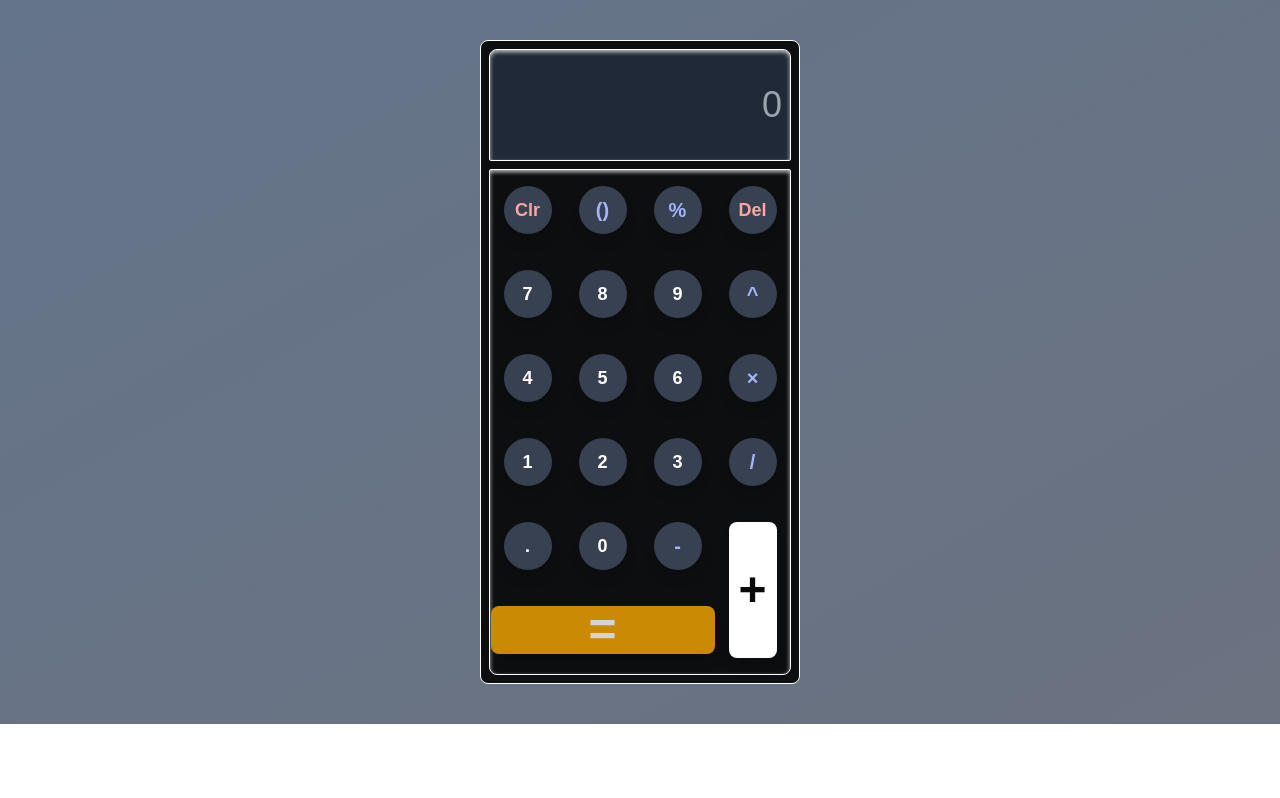
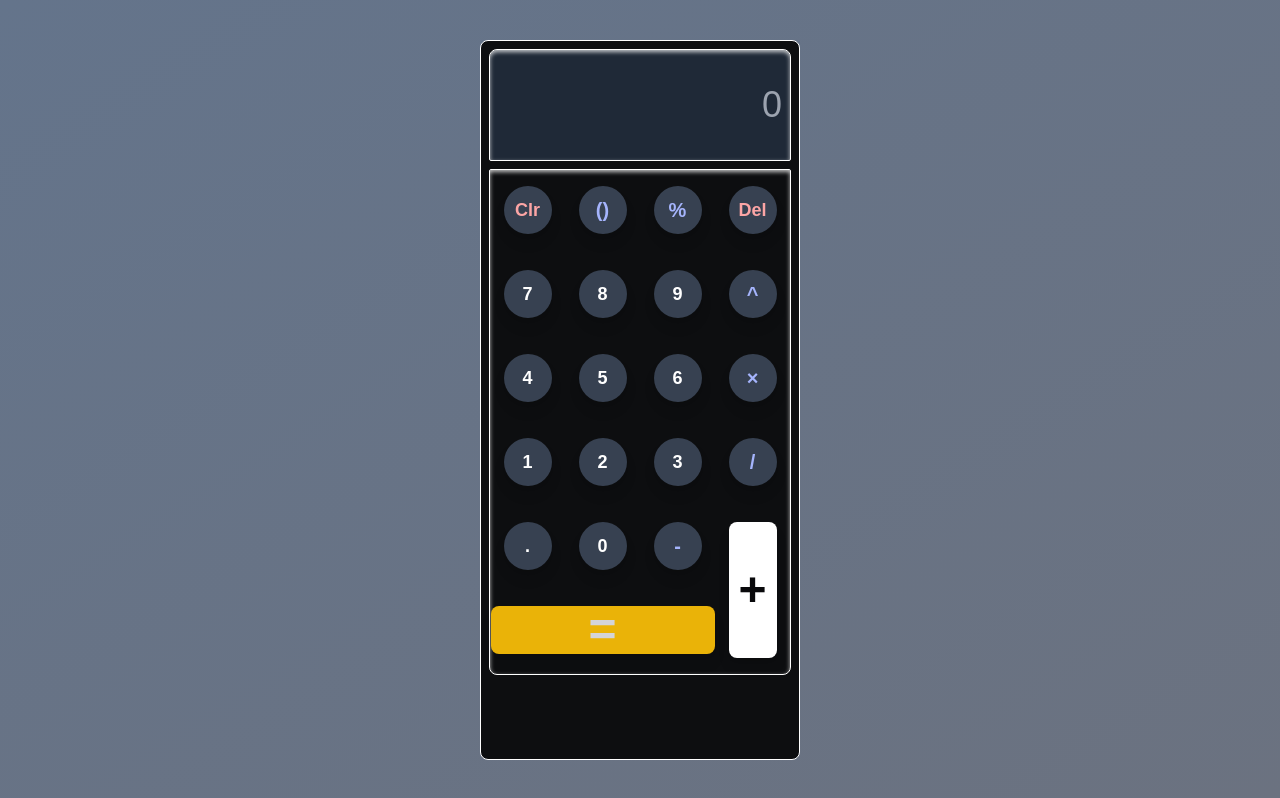
Before and after one commit to ZeeshanZk09/Calculor, a Next.js app: page / in a window 1280 px wide. Built offline with nearby package versions, Linux system fonts and the light colour scheme.

Commit message:
'updated'

```diff
--- a/src/app/page.tsx
+++ b/src/app/page.tsx
@@ -126,7 +126,7 @@ export default function Home() {
   };
 
   return (
-    <main className="h-fit bg-gradient-to-tl from-gray-500 to-slate-500 flex items-center justify-center py-3 sm:py-10">
+    <main className="w-screen h-screen bg-gradient-to-tl from-gray-500 to-slate-500 flex items-center justify-center py-3 sm:py-10">
       <form
         onSubmit={handleFormSubmit}
         className="w-full sm:w-4/6 bg-[#030303e4] lg:w-1/4 selection:bg-transparent sm:h-full   rounded-lg border border-white flex flex-col gap-2 p-2"
@@ -139,7 +139,7 @@ export default function Home() {
           placeholder="0"
           readOnly
         />
-        <section className="w-full h-full border shadow-inner shadow-[#ffffffc2] border-white rounded-lg rounded-t-sm text-white  grid grid-cols-4 grid-rows-6">
+        <section className="w-full h-fit border shadow-inner shadow-[#ffffffc2] border-white rounded-lg rounded-t-sm text-white  grid grid-cols-4 grid-rows-6">
           {btnNames.map((btn, index) => (
             <Button
               key={index}
@@ -150,7 +150,7 @@ export default function Home() {
                     h-[136px] row-span-2 w-12 rounded-lg text-zinc-950 text-5xl bg-white focus:ring-0`
                   : btn === "="
                   ? `${btnClasses}
-                    w-48 sm:w-56 col-span-3 h-12 rounded-lg  text-zinc-300 text-5xl bg-yellow-600 focus:ring-0`
+                    w-52 sm:w-56 col-span-3 h-12 rounded-lg  text-zinc-300 text-5xl bg-yellow-500 focus:ring-0`
                   : btn === "-" ||
                     btn === "^" ||
                     btn === "()" ||
```
